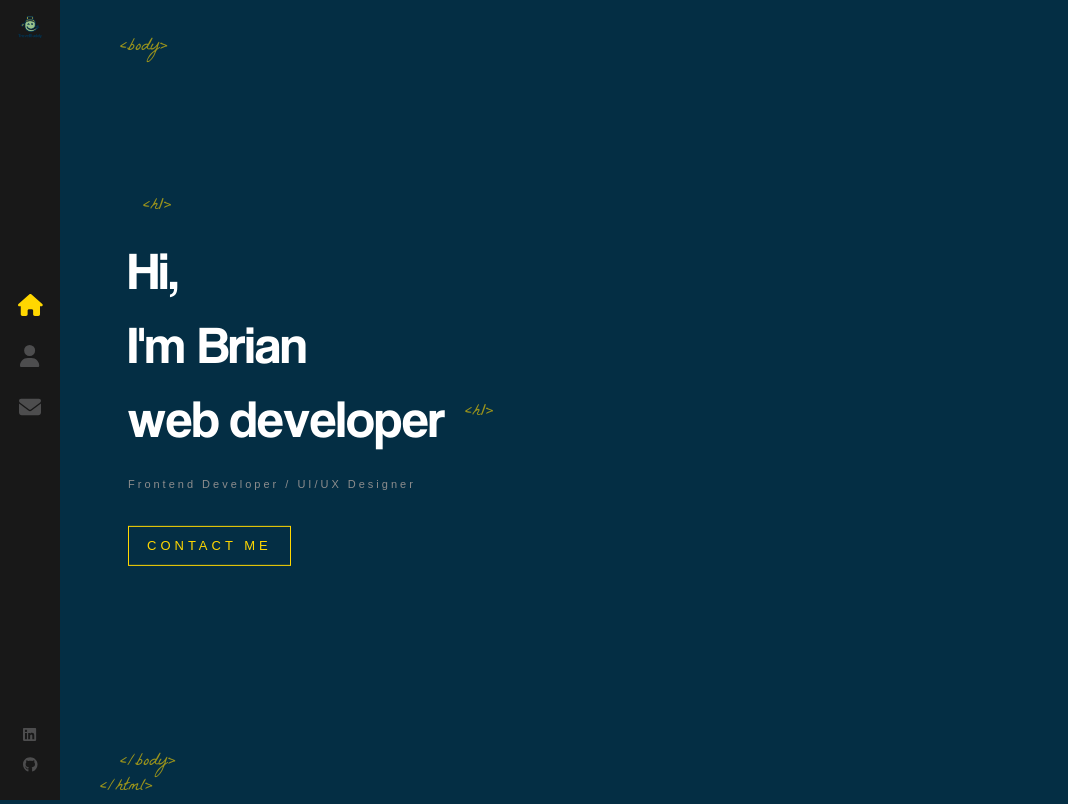
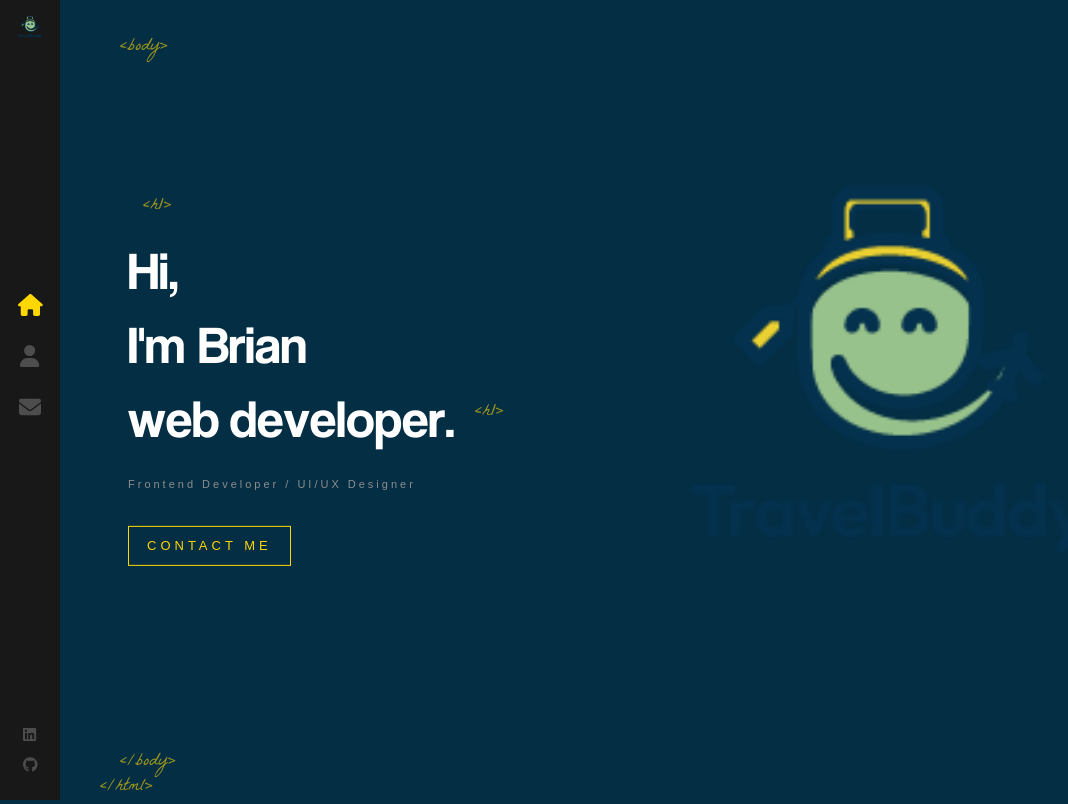
Before and after one commit to bshin132/Portfolio, a React (Create React App) app: page / in a window 1280 px wide. Shown: the whole page, without its empty margins (0-1068 px from the left). Built offline with nearby package versions, Linux system fonts and the light colour scheme.

Commit message:
build logo comp

```diff
--- a/src/components/Home/index.js
+++ b/src/components/Home/index.js
@@ -2,6 +2,7 @@ import React, { useEffect, useState } from 'react';
 import styled from 'styled-components';
 import { Link } from 'react-router-dom';
 import './index.scss';
+import Logo from '../Logo';
 import AnimatedLetters from '../AnimatedLetters';
 
 const Container = styled.div``;
@@ -72,6 +73,7 @@ export default function Home() {
     'p',
     'e',
     'r',
+    '.'
   ];
 
   useEffect(() => {
@@ -106,6 +108,9 @@ export default function Home() {
           CONTACT ME
         </Link>
       </TextCont>
+      <div>
+        <Logo />
+      </div>
     </Container>
   );
 }
--- a/src/components/Logo/index.js
+++ b/src/components/Logo/index.js
@@ -1,6 +1,35 @@
 import React from 'react';
 import './index.scss';
+import logo from '../../assets/images/logo.png';
+import styled from 'styled-components';
+
+const Cont = styled.div`
+  z-index: 0;
+  width: 400px;
+  height: 609px;
+  position: absolute;
+  top: 25%;
+  right: 15%;
+  bottom: 0;
+  left: auto;
+  margin: auto;
+`;
+
+const Image = styled.img`
+  position: absolute;
+  top: auto;
+  right: auto;
+  bottom: auto;
+  left: 0;
+  margin: auto;
+  width: 100%;
+  z-index: 1;
+`;
 
 export default function Logo() {
-  return <></>;
+  return (
+    <Cont>
+      <Image src={logo} />
+    </Cont>
+  );
 }
```
